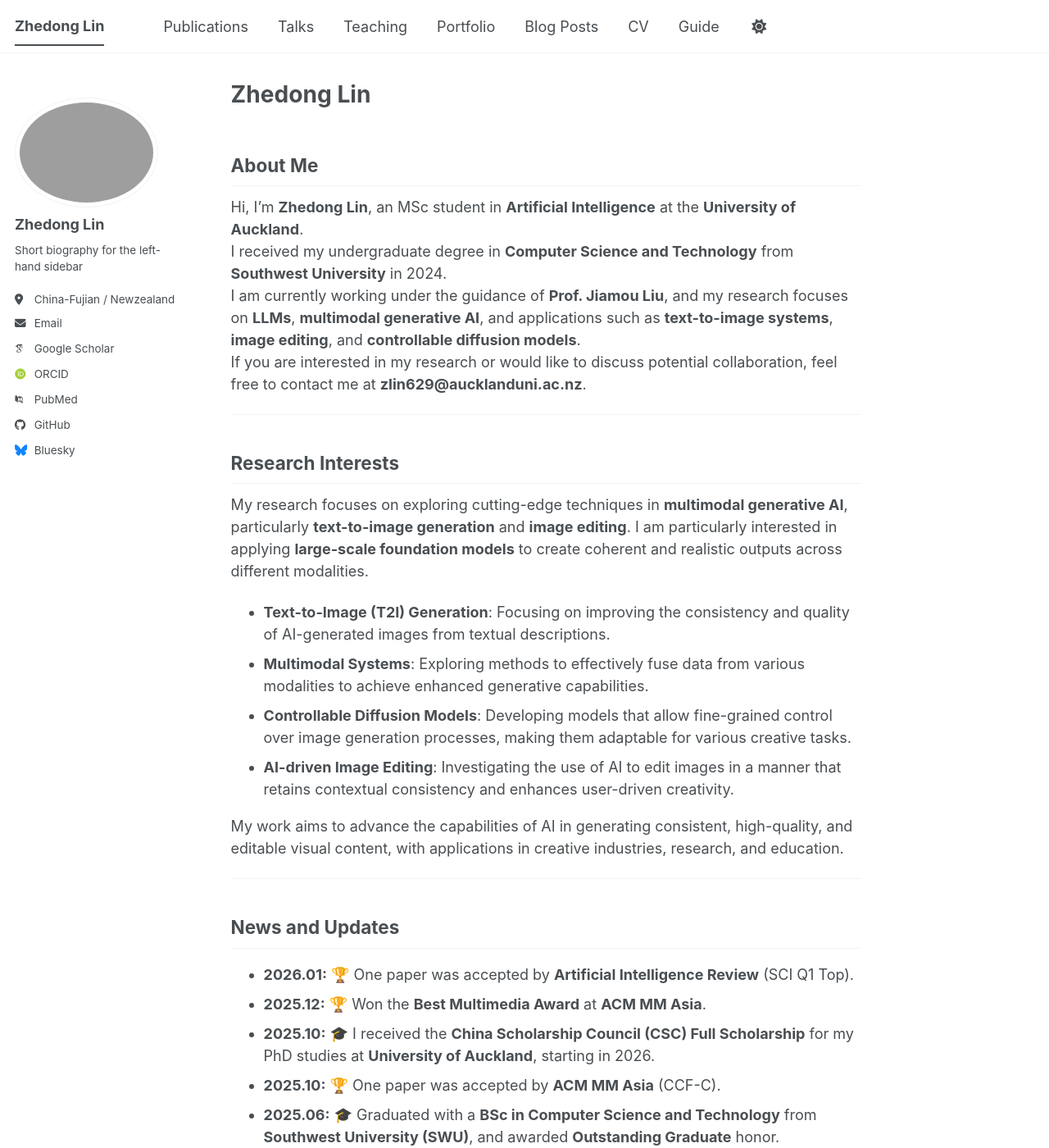
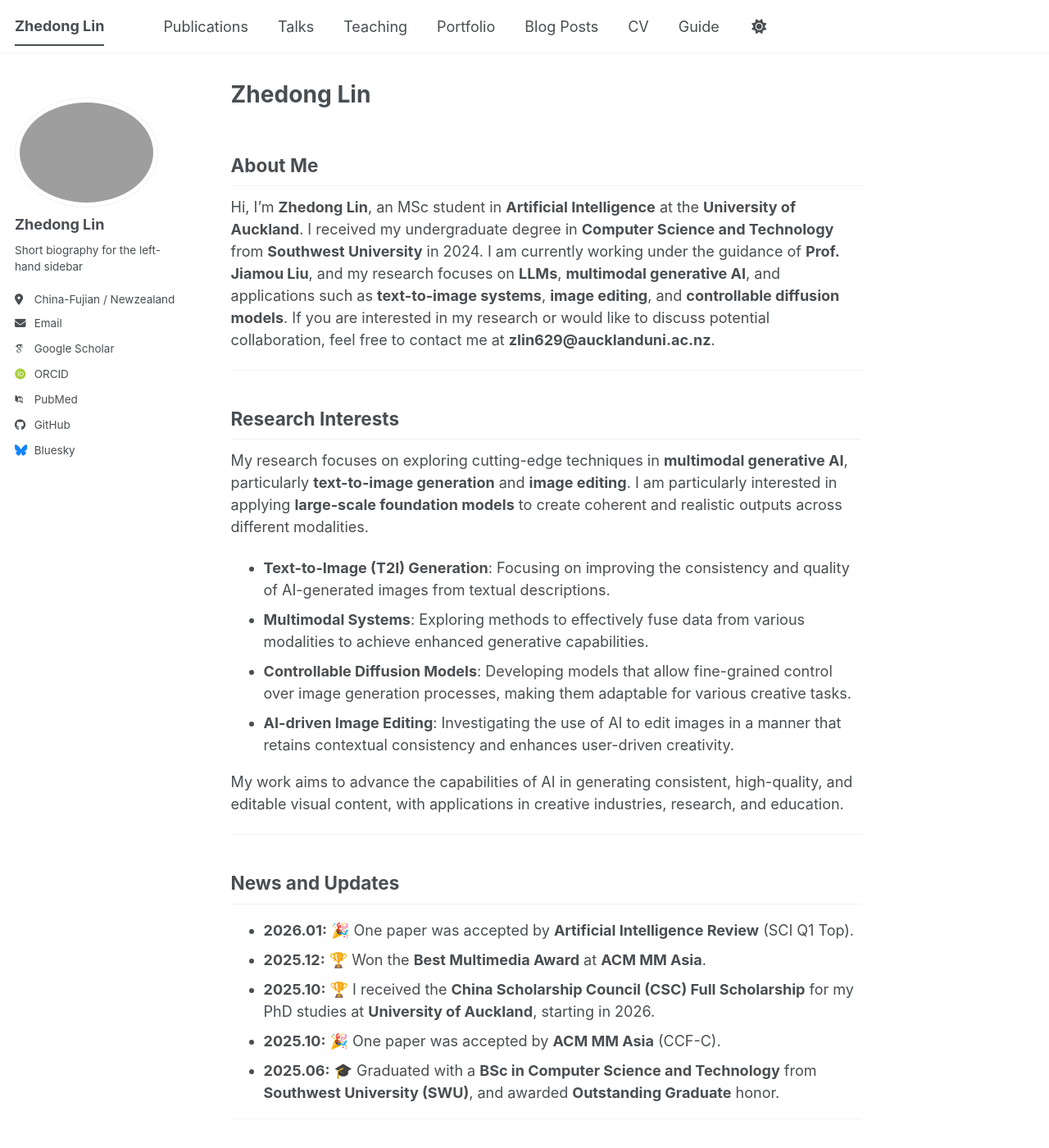
Before and after one commit to Zhedong-Lin/Zhedong-Lin, a Jekyll site: the page built from _pages/about.md, in a window 1280 px wide and 1400 px high. Shown: the whole window at 82% size. Built offline with Jekyll 4.4.1, drawn with Linux system fonts in a browser that asks for light colours; some web fonts are replaced; a script bundle is joined from its source files by our own code; library files that are not in the unit come from our copies; some of the changed text lies outside the part shown.

```diff
--- a/_pages/about.md
+++ b/_pages/about.md
@@ -9,11 +9,7 @@ redirect_from:
 
 ## About Me
 
-Hi, I’m **Zhedong Lin**, an MSc student in **Artificial Intelligence** at the **University of Auckland**.
-I received my undergraduate degree in **Computer Science and Technology** from **Southwest University** in 2024.
-I am currently working under the guidance of **Prof. Jiamou Liu**, and my research focuses on **LLMs**, **multimodal generative AI**, and applications such as **text-to-image systems**, **image editing**, and **controllable diffusion models**.
-If you are interested in my research or would like to discuss potential collaboration, feel free to contact me at **zlin629@aucklanduni.ac.nz**.
-
+Hi, I’m **Zhedong Lin**, an MSc student in **Artificial Intelligence** at the **University of Auckland**. I received my undergraduate degree in **Computer Science and Technology** from **Southwest University** in 2024. I am currently working under the guidance of **Prof. Jiamou Liu**, and my research focuses on **LLMs**, **multimodal generative AI**, and applications such as **text-to-image systems**, **image editing**, and **controllable diffusion models**. If you are interested in my research or would like to discuss potential collaboration, feel free to contact me at **zlin629@aucklanduni.ac.nz**.
 
 ---
 
@@ -32,10 +28,10 @@ My work aims to advance the capabilities of AI in generating consistent, high-qu
 
 ## News and Updates
 
-- **2026.01:** 🏆 One paper was accepted by **Artificial Intelligence Review** (SCI Q1 Top).
+- **2026.01:** 🎉 One paper was accepted by **Artificial Intelligence Review** (SCI Q1 Top).
 - **2025.12:** 🏆 Won the **Best Multimedia Award** at **ACM MM Asia**.
-- **2025.10:** 🎓 I received the **China Scholarship Council (CSC) Full Scholarship** for my PhD studies at **University of Auckland**, starting in 2026.
-- **2025.10:** 🏆 One paper was accepted by **ACM MM Asia** (CCF-C).
+- **2025.10:** 🏆 I received the **China Scholarship Council (CSC) Full Scholarship** for my PhD studies at **University of Auckland**, starting in 2026.
+- **2025.10:** 🎉 One paper was accepted by **ACM MM Asia** (CCF-C).
 - **2025.06:** 🎓 Graduated with a **BSc in Computer Science and Technology** from **Southwest University (SWU)**, and awarded **Outstanding Graduate** honor.
 
 ---
```
Also changed, not shown: other parts of _pages/about.md (+0 -7 lines).
